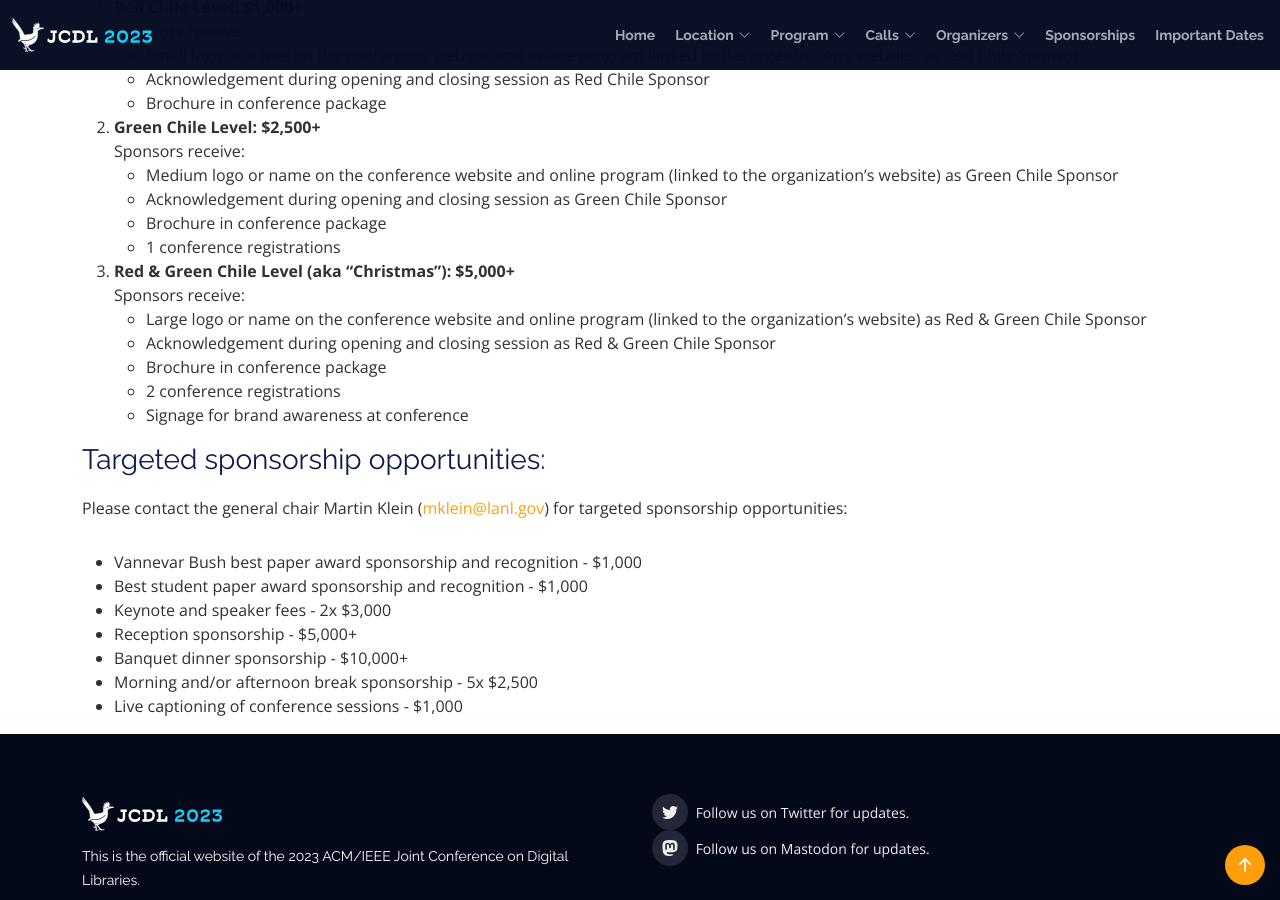
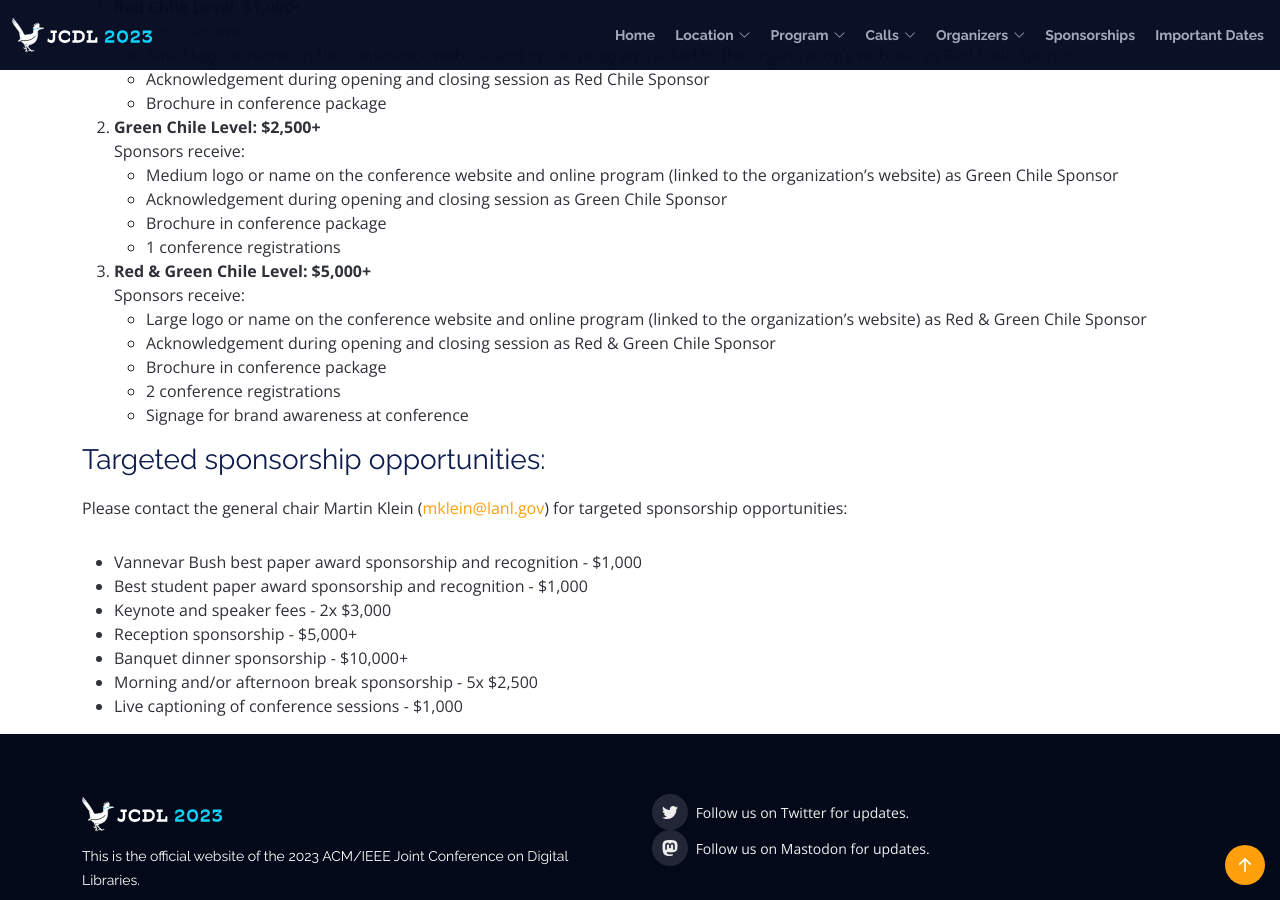
Before and after one commit to shawnmjones/JCDL2023-website-source, a Jekyll site: the page built from sponsors.html, in a window 1280 px wide and 900 px high, scrolled down 451 px. Built offline with Jekyll 4.4.1, drawn with Linux system fonts in a browser that asks for light colours.

Commit message:
Update sponsors.html
removed reference to christmas

```diff
--- a/sponsors.html
+++ b/sponsors.html
@@ -45,7 +45,7 @@ Exploring new perspectives, challenges, and opportunities for libraries, archive
               <li>1 conference registrations</li>
 
             </ul>
-            <li><strong>Red &amp; Green Chile Level (aka “Christmas”): $5,000+</strong><br>Sponsors receive:</li>
+            <li><strong>Red &amp; Green Chile Level: $5,000+</strong><br>Sponsors receive:</li>
 
             <ul>
 <li>Large logo or name on the conference website and online program (linked to the organization’s website) as Red & Green Chile Sponsor</li>
```
